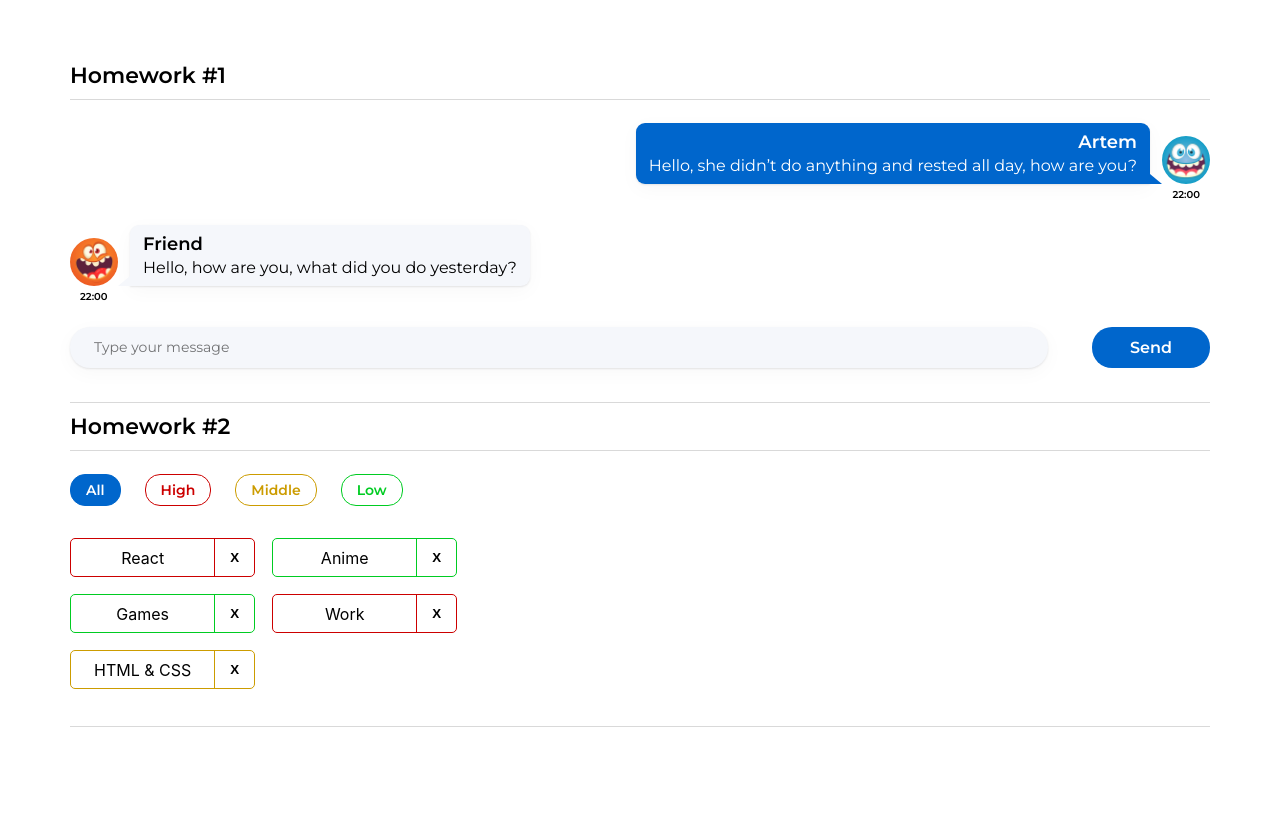
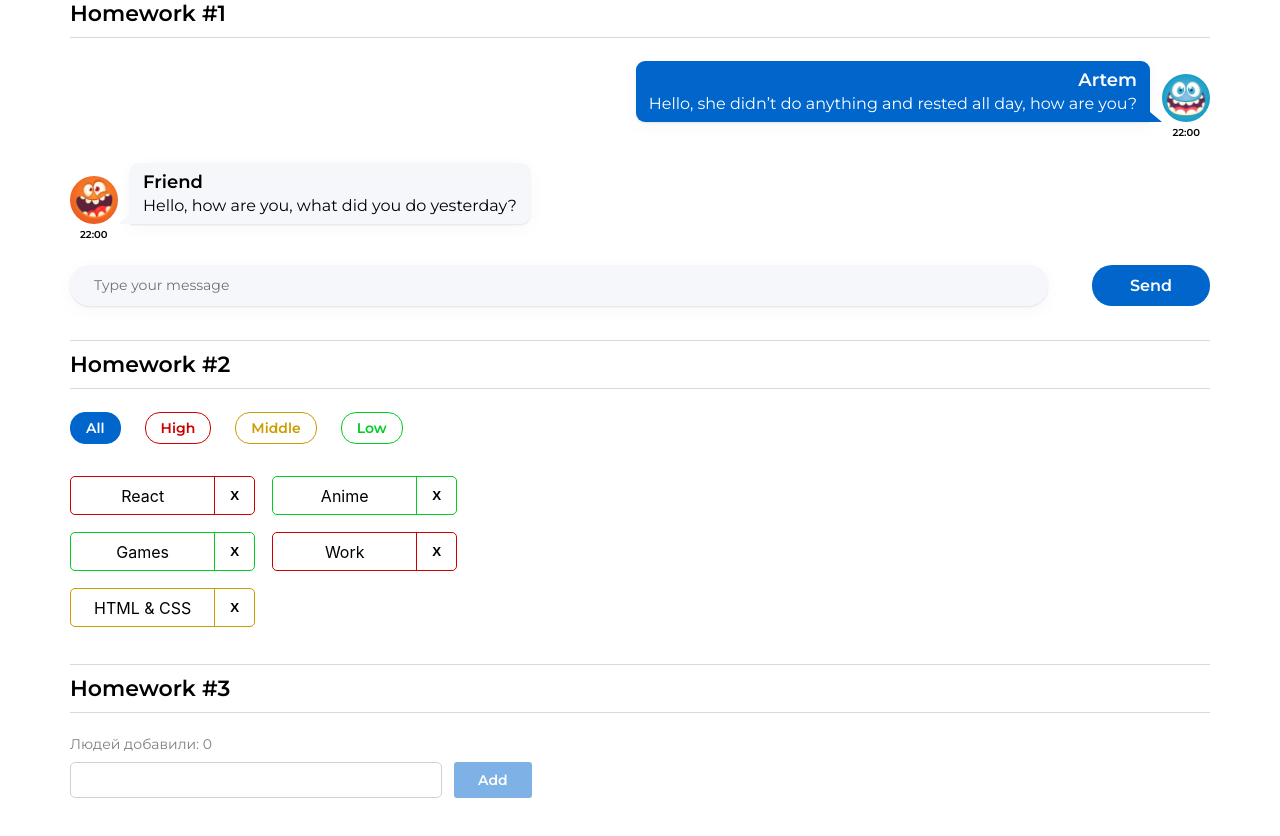
Before and after one commit to dmitrievich-an/ignat-dz, a React (Create React App) app: page / in a window 1280 px wide. Shown: the top 836 px of the page. Before the commit the page ends 800 px from the top, so only its background shows below. Built offline with nearby package versions, Linux system fonts and the light colour scheme.

Commit message:
finished the third task

```diff
--- a/package.json
+++ b/package.json
@@ -14,7 +14,7 @@
     "@types/node": "16.11.56",
     "@types/react": "18.0.17",
     "@types/react-dom": "18.0.6",
-    "@types/uuid": "8.3.4",
+    "@types/uuid": "^9.0.0",
     "axios": "0.27.2",
     "gh-pages": "4.0.0",
     "react": "18.2.0",
@@ -24,7 +24,7 @@
     "react-scripts": "5.0.1",
     "redux": "4.2.0",
     "typescript": "4.7.4",
-    "uuid": "9.0.0",
+    "uuid": "^9.0.0",
     "web-vitals": "2.1.4"
   },
   "scripts": {
--- a/src/s1-main/App.tsx
+++ b/src/s1-main/App.tsx
@@ -2,6 +2,7 @@
 import s from './App.module.css'
 import HW1 from '../s2-homeworks/hw01/HW1'
 import HW2 from "../s2-homeworks/hw02/HW2";
+import HW3 from "../s2-homeworks/hw03/HW3";
 
 function App() {
     return (
@@ -9,7 +10,7 @@
             <HW1/>
             {/*раскомментировать по ходу выполнения*/}
             <HW2/>
-            {/*<HW3/>*/}
+            <HW3/>
             {/*<HW4/>*/}
 
             {/*при выполнении дз 5 и более - закомментировать здесь дз 1-4, так как они есть внутри дз 5*/}
--- a/src/s2-homeworks/hw03/Greeting.module.css
+++ b/src/s2-homeworks/hw03/Greeting.module.css
@@ -1,35 +1,77 @@
 .greetingForm {
+  min-height: 87px;
 }
 
 .inputAndButtonContainer {
+  display: flex;
+  height: 36px;
+  margin-bottom: 7px;
+}
+
+.input,
+.errorInput {
+  box-sizing: border-box;
+  border: 1px solid #D1D1D1;
+  border-radius: 5px;
+  padding: 8px 12px;
+  margin-bottom: 7px;
+  margin-right: 12px;
+  height: 36px;
+  min-width: 372px;
+}
+
+.input:focus,
+.errorInput:focus {
+  outline: none;
+}
+
+.errorInput {
+  border: 1px solid #CC0000;
+}
+
+.button {
+  padding: 8px 24px;
+  font-family: 'Montserrat', sans-serif;
+  font-weight: 600;
+  font-size: 14px;
+  line-height: 20px;
+  color: #FFFFFF;
+  border: none;
+  background: #0066CC;
+  border-radius: 3px;
+}
+
+.button:focus {
+
+}
+
+.button:active {
+  background: #03509d;
+}
+
+.button:disabled {
+  opacity: 0.5;
+}
+
+.text,
+.error {
+  font-family: 'Montserrat', sans-serif;
+  font-weight: 400;
+  font-size: 14px;
+  line-height: 17px;
+  color: rgba(0, 0, 0, 0.5);
+  margin-bottom: 9px;
 }
 
 .error {
-}
-
-.input {
-}
-
-.input:focus {
-}
-
-.errorInput {
-}
-
-.button {
-}
-
-.button:focus {
-}
-
-.button:active {
-}
-
-.button:disabled {
-}
-
-.text {
+  color: #CC0000;
+  margin-bottom: 0;
 }
 
 .greeting {
+  font-family: 'Montserrat', sans-serif;
+  font-weight: 500;
+  font-size: 14px;
+  line-height: 17px;
+  color: #000000;
 }
--- a/src/s2-homeworks/hw03/Greeting.tsx
+++ b/src/s2-homeworks/hw03/Greeting.tsx
@@ -2,14 +2,14 @@
 import s from './Greeting.module.css'
 
 type GreetingPropsType = {
-    name: any // need to fix any
-    setNameCallback: any // need to fix any
-    addUser: any // need to fix any
-    onBlur: any // need to fix any
-    onEnter: any // need to fix any
-    error: any // need to fix any
-    totalUsers: any // need to fix any
-    lastUserName?: any // need to fix any
+    name: string // need to fix any
+    setNameCallback: (e: ChangeEvent<HTMLInputElement>) => void // need to fix any
+    addUser: () => void // need to fix any
+    onBlur: () => void // need to fix any
+    onEnter: (e: KeyboardEvent<HTMLInputElement>) => void // need to fix any
+    error: string // need to fix any
+    totalUsers: number // need to fix any
+    lastUserName?: string | undefined // need to fix any
 }
 
 // презентационная компонента (для верстальщика)
@@ -25,7 +25,7 @@
         lastUserName,
     } // деструктуризация пропсов
 ) => {
-    const inputClass = s.errorInput // need to fix with (?:)
+    const inputClass = error ? s.errorInput : s.input // need to fix with (?:)
 
     return (
         <div id={'hw3-form'} className={s.greetingForm}>
@@ -57,7 +57,7 @@
                     className={s.button}
                     disabled={!name.trim()}
                 >
-                    add
+                    Add
                 </button>
             </div>
 
--- a/src/s2-homeworks/hw03/GreetingContainer.tsx
+++ b/src/s2-homeworks/hw03/GreetingContainer.tsx
@@ -3,18 +3,27 @@
 import { UserType } from './HW3'
 
 type GreetingContainerPropsType = {
-    users: any // need to fix any
-    addUserCallback: any // need to fix any
+    users: UserType[] // need to fix any
+    addUserCallback: (name: string) => void // need to fix any
 }
 
-export const pureAddUser = (name: any, setError: any, setName: any, addUserCallback: any) => {
+export const pureAddUser = (name: string, setError: (error: string) => void, setName: (name: string) => void, addUserCallback: (name: string) => void) => {
+  if (!name.trim()) {
+    setError('Ошибка! Введите имя!')
+  } else {
+    addUserCallback(name)
+    setName('')
+    setError('')
+  }
     // если имя пустое - показать ошибку, иначе - добавить юзера и очистить инпут
 }
 
-export const pureOnBlur = (name: any, setError: any) => { // если имя пустое - показать ошибку
+export const pureOnBlur = (name: string, setError: (error: string) => void) => { // если имя пустое - показать ошибку
+  !name.trim() && setError('Ошибка! Введите имя!')
 }
 
-export const pureOnEnter = (e: any, addUser: any) => { // если нажата кнопка Enter - добавить
+export const pureOnEnter = (e: KeyboardEvent<HTMLInputElement>, addUser: () => void) => { // если нажата кнопка Enter - добавить
+  e.key === "Enter" && addUser()
 }
 
 // более простой и понятный для новичков
@@ -26,13 +35,13 @@
     addUserCallback,
 }) => {
     // деструктуризация пропсов
-    const [name, setName] = useState<any>('') // need to fix any
-    const [error, setError] = useState<any>('') // need to fix any
+    const [name, setName] = useState<string>('') // need to fix any
+    const [error, setError] = useState<string>('') // need to fix any
 
-    const setNameCallback = (e: any) => { // need to fix any
-        setName('some name') // need to fix
+    const setNameCallback = (e: ChangeEvent<HTMLInputElement>) => { // need to fix any
+        setName(e.currentTarget.value) // need to fix
 
-        error && setError('')
+        error && setError('Ошибка! Введите имя!')
     }
     const addUser = () => {
         pureAddUser(name, setError, setName, addUserCallback)
@@ -42,12 +51,12 @@
         pureOnBlur(name, setError)
     }
 
-    const onEnter = (e: any) => {
+    const onEnter = (e: KeyboardEvent<HTMLInputElement>) => {
         pureOnEnter(e, addUser)
     }
 
-    const totalUsers = 0 // need to fix
-    const lastUserName = 'some name' // need to fix
+    const totalUsers = users.length // need to fix
+    const lastUserName = totalUsers > 0 ? users[users.length - 1].name : undefined // need to fix
 
     return (
         <Greeting
--- a/src/s2-homeworks/hw03/HW3.tsx
+++ b/src/s2-homeworks/hw03/HW3.tsx
@@ -13,26 +13,28 @@
 * 7 - в файле GreetingContainer.tsx дописать логику функций pureAddUser, pureOnBlur, pureOnEnter и проверить их тестами
 * 8 - в файле GreetingContainer.tsx вычислить количество добавленных и имя последнего (totalUsers, lastUserName)
 * 9 - в файле Greeting.tsx дописать типизацию пропсов
+*
 * 10 - в файле Greeting.tsx вычислить inputClass в зависимости от наличия ошибки
 * 11 - сделать стили в соответствии с дизайном
 * */
 
 // types
 export type UserType = {
-    _id: any // need to fix any
-    name: any // need to fix any
+    _id: string // need to fix any
+    name: string // need to fix any
 }
 
-export const pureAddUserCallback = (name: any, setUsers: any, users: any) => { // need to fix any
-    const user = { // need to fix
+export const pureAddUserCallback = (name: string, setUsers: (users: UserType[]) => void, users: UserType[]) => { // need to fix any
+    const user = {
+      name: name, _id: v1()
     }
     setUsers([...users, user])
 }
 
 const HW3 = () => {
-    const [users, setUsers] = useState<any>([]) // need to fix any
+    const [users, setUsers] = useState<UserType[]>([]) // need to fix any
 
-    const addUserCallback = (name: any) => { // need to fix any
+    const addUserCallback = (name: string) => { // need to fix any
         pureAddUserCallback(name, setUsers, users)
     }
 
```
Also changed, not shown: 1 other file (tests, documents, lock files or other folders).
